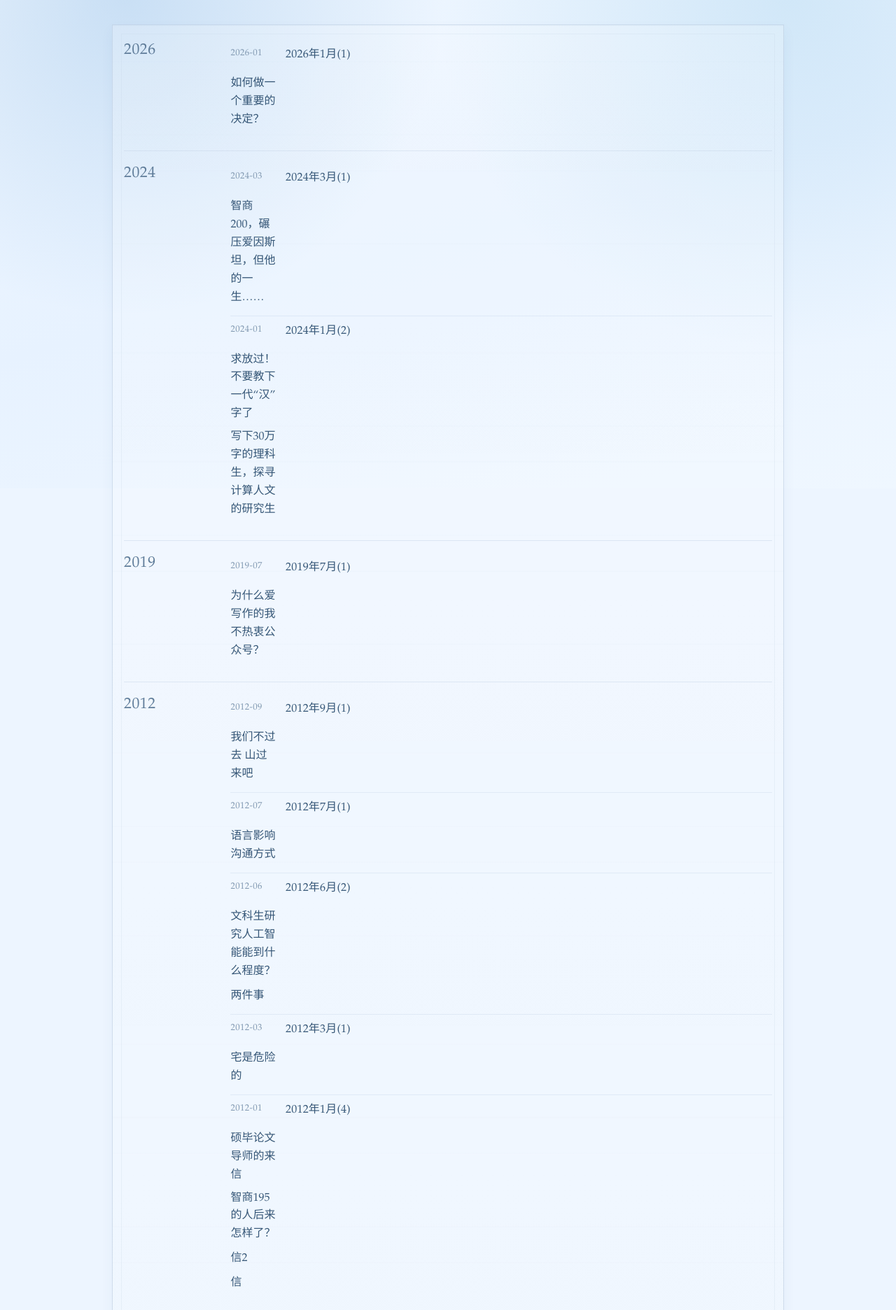
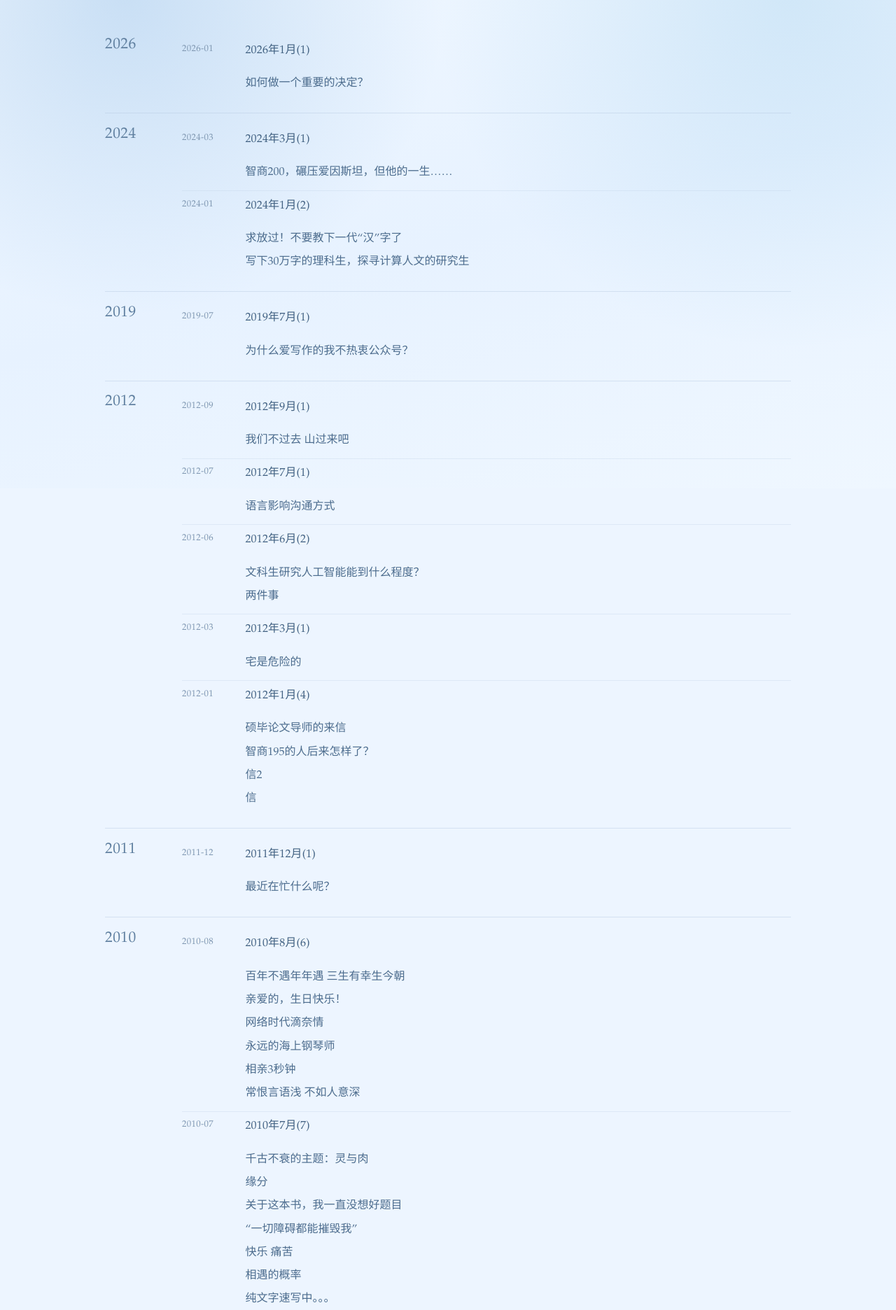
Before and after one commit to chenchen2012/mitaojun, a PHP site: page /archive.html in a window 1280 px wide. Shown: the part 102-1974 px from the top of the page at 70% size. Run offline with PHP 8.4, Linux system fonts and the light colour scheme; some libraries are stand-ins or nearby versions.

Commit message:
Restore sidebar avatar and refine archive layout professionalism

```diff
--- a/assets/css/main.css
+++ b/assets/css/main.css
@@ -628,7 +628,12 @@ main,
 }
 
 .about-avatar {
-  display: none;
+  display: block;
+  width: 100%;
+  max-width: 100%;
+  height: auto;
+  border-radius: 10px;
+  margin: 0.15rem 0 0.48rem;
 }
 
 .sidebar-search-form {
@@ -1201,6 +1206,69 @@ main,
   background: rgba(233, 244, 255, 0.2);
 }
 
+.page-archive .world-v2-main {
+  max-width: 980px;
+  padding-top: 2.05rem;
+}
+
+.page-archive .world-v2-list {
+  border: 0;
+  box-shadow: none;
+  background: transparent;
+  padding: 0.1rem 0;
+}
+
+.page-archive .world-v2-list::before {
+  content: none;
+}
+
+.page-archive .world-v2-row {
+  grid-template-columns: 5.8rem minmax(0, 1fr);
+  gap: 1.08rem;
+  padding: 1.02rem 0;
+  border-bottom: 1px solid rgba(179, 199, 222, 0.42);
+}
+
+.page-archive .world-v2-row:hover {
+  background: transparent;
+}
+
+.page-archive .world-v2-year {
+  color: #5f7f9f;
+  font-size: clamp(1.12rem, 2.1vw, 1.34rem);
+  letter-spacing: 0.02em;
+  padding-top: 0.22rem;
+}
+
+.page-archive .world-v2-row li,
+.page-archive .archive-month-entry {
+  grid-template-columns: 4.85rem minmax(0, 1fr);
+  column-gap: 0.8rem;
+}
+
+.page-archive .archive-month-label {
+  display: block;
+  font-size: 1rem;
+  color: #406080;
+  letter-spacing: 0.01em;
+}
+
+.page-archive .archive-month-posts {
+  grid-column: 2;
+  margin-top: 0.34rem;
+}
+
+.page-archive .archive-month-posts a {
+  display: block;
+  color: #4c6c8d;
+  line-height: 1.64;
+}
+
+.page-archive .world-v2-row time {
+  color: #7f97b1;
+  letter-spacing: 0.025em;
+}
+
 @media (max-width: 760px) {
   .page-home-world-v2 .world-v2-main {
     padding-top: 1.1rem;
```
